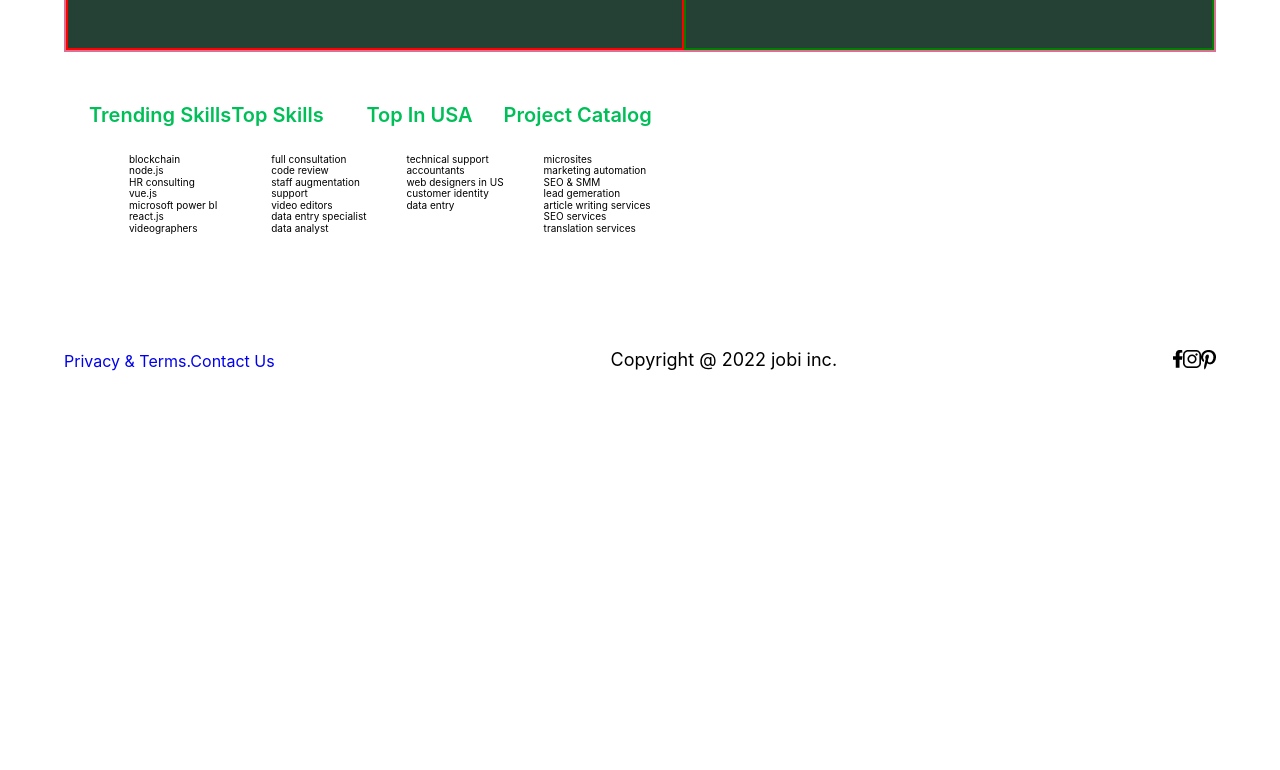
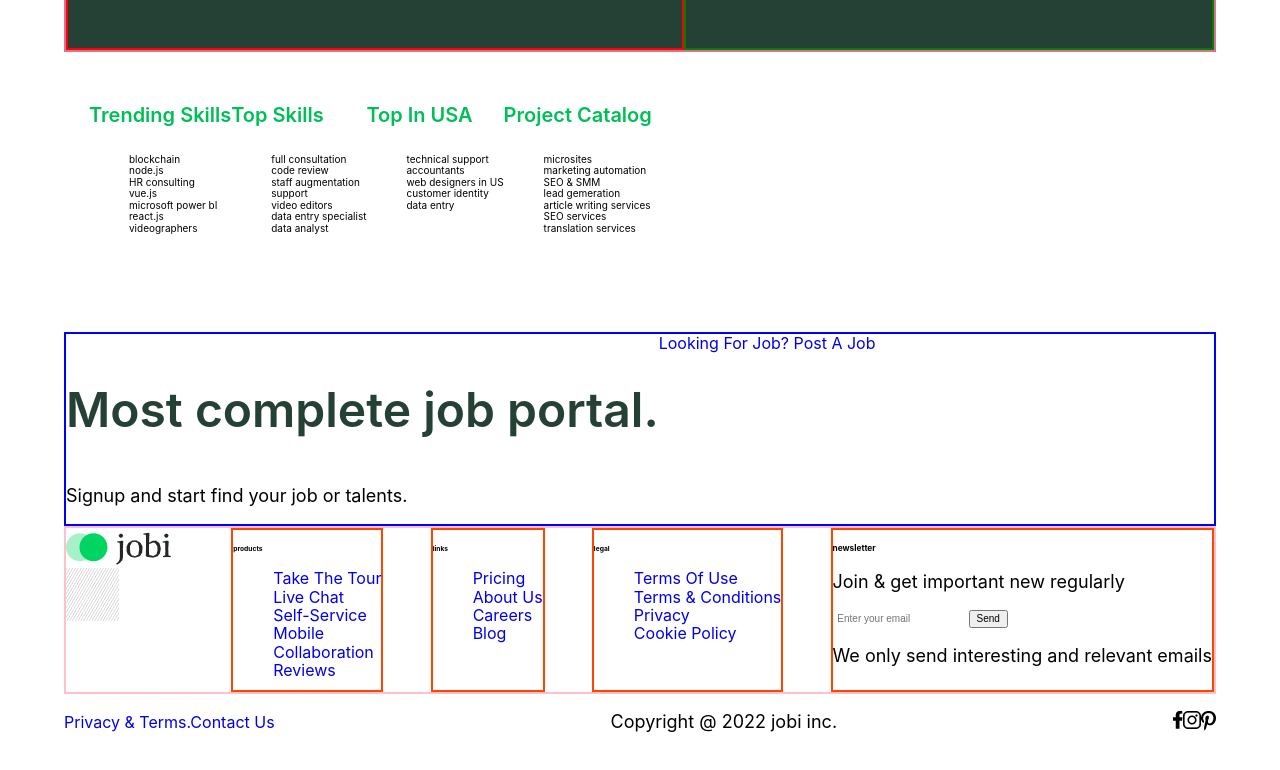
Before and after one commit to rselvasoyak/jobi, a JavaScript app: page / in a window 1280 px wide. Shown: the part 5597-6367 px from the top of the page. Before the commit the page ends 6026 px from the top, so only its background shows below. Built offline with nearby package versions, Linux system fonts and the light colour scheme; the HTML template or start-up script is replaced by a standard one.

Commit message:
basic top footer html and some css

```diff
--- a/src/Components/Footer.js
+++ b/src/Components/Footer.js
@@ -1,10 +1,12 @@
 import facebook from "../partials/assets/mvpAssets/Facebook.png"
 import insta from "../partials/assets/mvpAssets/instagram.png"
 import pinterest from "../partials/assets/mvpAssets/pinterest.png"
+import TopFooter from "./TopFooter"
 
 const Footer = () => {
     return (
         <footer>
+            <TopFooter />
             <div className="wrapper">
                 <div className="footerLinks">
                     <a href=" ">privacy & terms.</a>
--- /dev/null
+++ b/src/Components/TopFooter.js
@@ -0,0 +1,137 @@
+import logo from "../partials/assets/mvpAssets/Logo-3.png";
+import drawing from "../partials/assets/mvpAssets/drawing1.png";
+
+const TopFooter = () => {
+ return(
+    <>
+    <section className="topFooter">
+        <div className="wrapper">
+            <div className="footerHeader">
+                <div className="footerContent">
+                    <h3>Most complete job portal.</h3>
+                    <p>Signup and start find your job or talents.</p>
+                </div>
+                <div className="footerTopLinks">
+                    <a className="" href=" "> Looking for Job?</a>
+                    <a className="" href=" "> Post a job</a>
+                </div>
+            </div>
+            <div className="footerNav">
+                <div className="">
+                    <div className="logo" >
+                        <img src= {logo} alt="Jobi company logo with 2 green and while circles overlapping"></img>
+                    </div>
+                    <div className="shadowBox">
+                        <img src={drawing} alt=""></img>
+                    </div>
+                </div>
+                <div className="footerNavList">
+                    <h6>products</h6>
+                    <ul>
+                        <li>
+                            <a href=" ">
+                                Take the tour
+                            </a>
+                        </li>
+                        <li>
+                            <a href=" ">
+                                Live chat
+                            </a>
+                        </li>
+                        <li>
+                            <a href=" ">
+                                Self-Service
+                            </a>
+                        </li>
+                        <li>
+                            <a href=" ">
+                                Mobile
+                            </a>
+                        </li>
+                        <li>
+                            <a href=" ">
+                                Collaboration
+                            </a>
+                        </li>
+                        <li>
+                            <a href=" ">
+                                Reviews
+                            </a>
+                        </li>
+                    </ul>
+                </div>
+                <div className="footerNavList">
+                    <h6>links</h6>
+                    <ul>
+                        <li>
+                            <a href=" ">
+                                Pricing
+                            </a>
+                        </li>
+                        <li>
+                            <a href=" ">
+                                About us
+                            </a>
+                        </li>
+                        <li>
+                            <a href=" ">
+                                Careers
+                            </a>
+                        </li>
+                        <li>
+                            <a href=" ">
+                                Blog
+                            </a>
+                        </li>
+                    </ul>
+                </div>
+                <div className="footerNavList">
+                    <h6>legal</h6>
+                    <ul>
+                        <li>
+                            <a href=" ">
+                                Terms of Use
+                            </a>
+                        </li>
+                        <li>
+                            <a href=" ">
+                                Terms & Conditions
+                            </a>
+                        </li>
+                        <li>
+                            <a href=" ">
+                                Privacy
+                            </a>
+                        </li>
+                        <li>
+                            <a href=" ">
+                                Cookie Policy
+                            </a>
+                        </li>
+                    </ul>
+                </div>
+                <div className="footerForm">
+                    <h5>newsletter</h5>
+                    <p>Join & get important new regularly</p>
+                    <div className="formInputBundle">
+                        <form>
+                            <label></label>
+                            <input
+                                placeholder=" Enter your email"
+                            >
+                            </input>
+                                <button>
+                                    Send
+                                </button>
+                        </form>
+                        <p className="formText"> We only send interesting and relevant emails</p>
+                    </div> {/* form input bundle ending */}
+                </div> {/* footer form ending */}
+            </div> {/* footer nav ending */}
+        </div> {/* wrapper ending */}
+    </section>
+    </>
+ )
+}
+
+export default TopFooter;
--- a/src/partials/components/_footer.scss
+++ b/src/partials/components/_footer.scss
@@ -11,3 +11,31 @@ footer{
         }
     }
 }
+
+.topFooter{
+    .wrapper{
+        display: flex;
+        flex-direction: column;
+    }
+    .footerHeader{
+        display: flex;
+        border: 2px solid blue;
+        width: 100%;
+    }
+    .footerNav{
+        display: flex;
+        justify-content: space-between;
+        border: 2px solid pink;
+        width: 100%;
+        .footerNavList{
+            border: 2px solid orangered;
+        }
+        .footerForm{
+            border: 2px solid orangered;
+        }
+
+        input{
+            border: none;
+        }
+    }
+}
```
Also changed, not shown: src/partials/assets/mvpAssets/drawing1.png (renamed from src/partials/assets/mvpAssets/Bg Shape-1.png).
